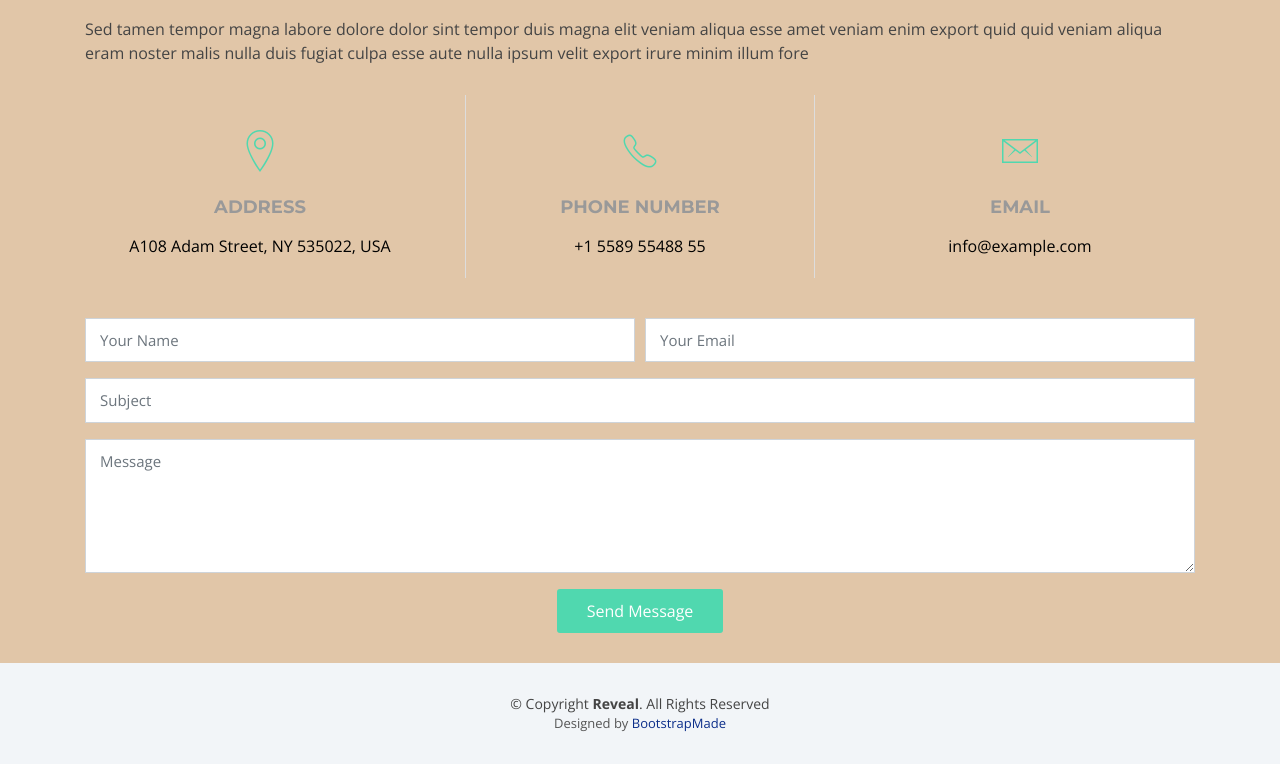
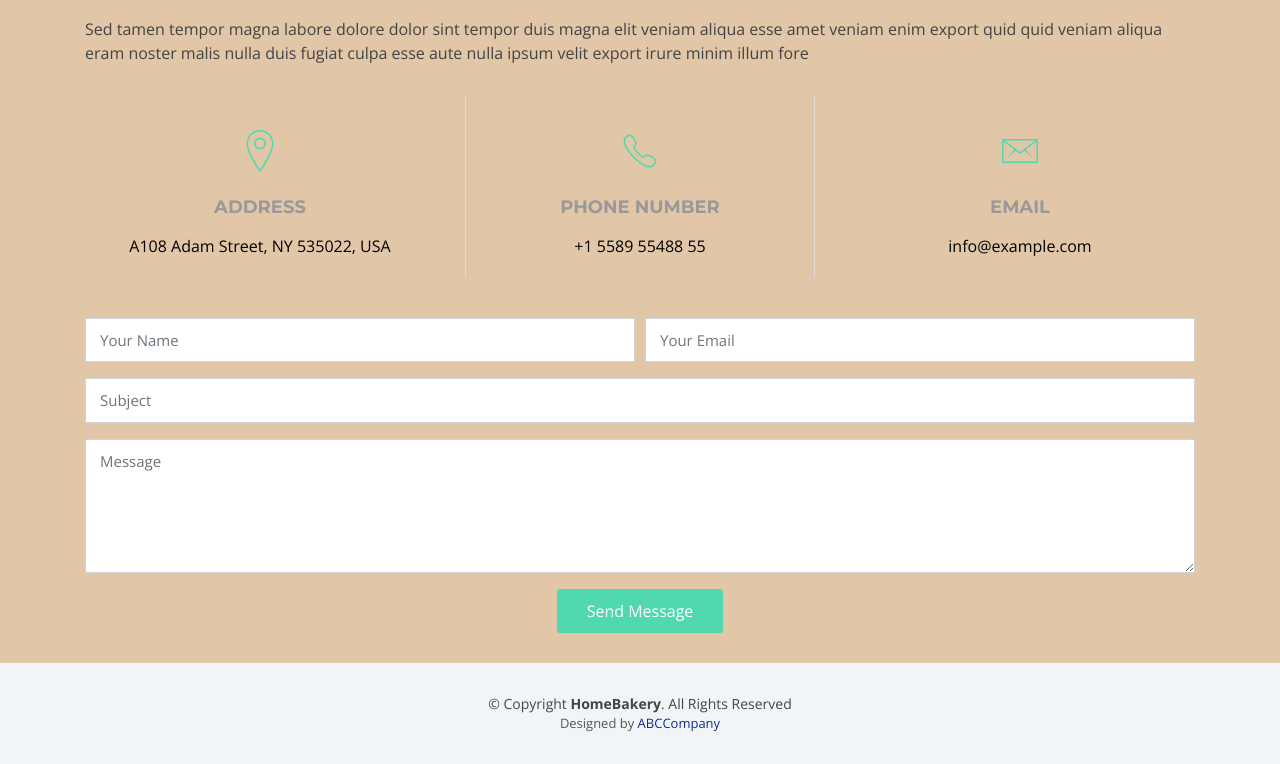
Before and after one commit to pinakiwb/freshbooks, a plain HTML site: page index.html in a window 1280 px wide. Shown: the part 3922-4686 px from the top of the page. Drawn offline with nearby package versions, Linux system fonts and the light colour scheme; files whose address does not match are found by name.

Commit message:
Update index.html

```diff
--- a/index.html
+++ b/index.html
@@ -636,16 +636,10 @@
   <footer id="footer">
     <div class="container">
       <div class="copyright">
-        &copy; Copyright <strong>Reveal</strong>. All Rights Reserved
+        &copy; Copyright <strong>HomeBakery</strong>. All Rights Reserved
       </div>
       <div class="credits">
-        <!--
-          All the links in the footer should remain intact.
-          You can delete the links only if you purchased the pro version.
-          Licensing information: https://bootstrapmade.com/license/
-          Purchase the pro version with working PHP/AJAX contact form: https://bootstrapmade.com/buy/?theme=Reveal
-        -->
-        Designed by <a href="https://bootstrapmade.com/">BootstrapMade</a>
+        Designed by <a href="https://bootstrapmade.com/">ABCCompany</a>
       </div>
     </div>
   </footer><!-- #footer -->
```
